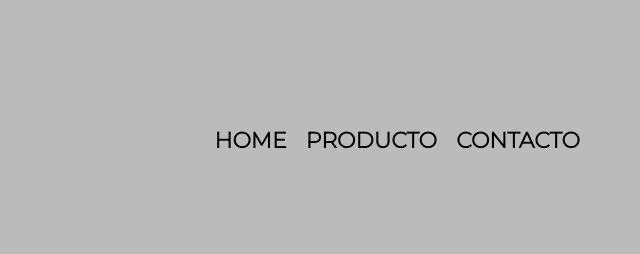
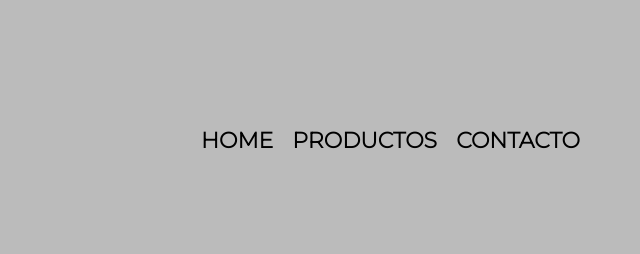
Before and after one commit to Agustina1toledo1/alura-git, a plain HTML site: page index.html in a window 1280 px wide. Shown: the top 254 px of the page, 530-1170 px from the left. Drawn offline with Linux system fonts and the light colour scheme.

Commit message:
Se modifico producto por productos.

```diff
--- a/index.html
+++ b/index.html
@@ -17,8 +17,7 @@
                 <nav>
                     <ul>
                         <li><a href="index.html">Home</a></li>
-                        <li><a href="productos.html">Producto</a></li>
-                        <!--productos-->
+                        <li><a href="productos.html">Productos</a></li>
                         <li><a href="#">Contacto</a></li>
                     </ul>
                 </nav>
```
